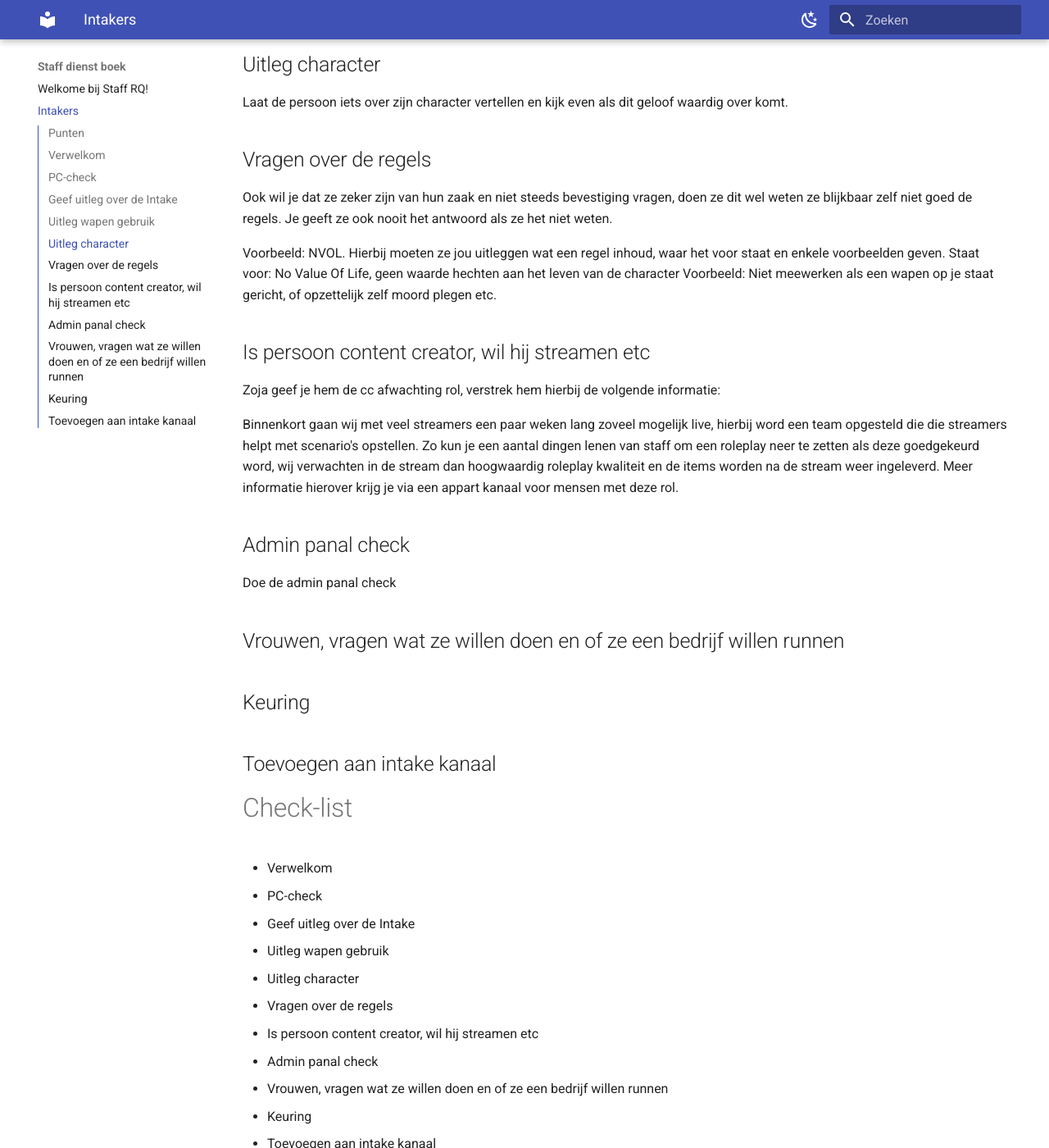
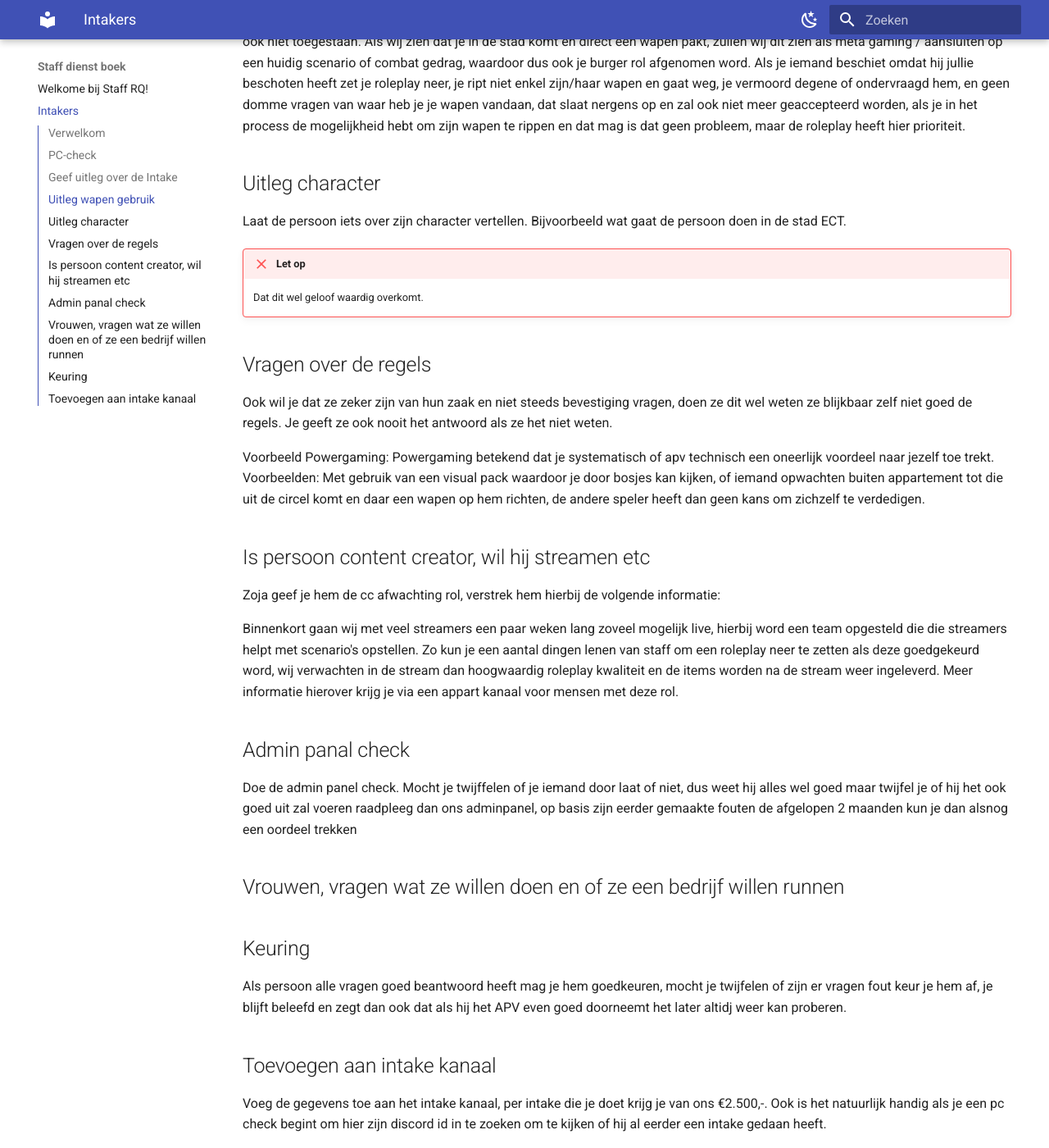
Before and after one commit to rqniels/Staff, an MkDocs documentation site: the page built from docs/intake.md, in a window 1280 px wide and 1400 px high, scrolled down 1684 px. Shown: the whole window at 82% size. Built offline with MkDocs 1.6.1 and Material for MkDocs 9.7.7, drawn with Linux system fonts in a browser that asks for light colours; some of the changed text lies outside the part shown.

Commit message:
Update 3

```diff
--- a/docs/intake.md
+++ b/docs/intake.md
@@ -1,12 +1,16 @@
-# Intakers
+# **Welkom bij de Intakers Takenlijst!**
 
-## Punten
-Deze is special gemaakt voor de personen die intakers zijn. Hier worden alle punten besproken die ook in het gespreken moeten worden getoets.
+**Beste Intakers,**
+
+Welkom bij de Intakers Takenlijst! Dit is jouw roadmap voor succes, gepresenteerd op Github. Hier bieden we een stapsgewijze uitleg van alles wat je moet doen. Je kunt altijd terugkomen om te controleren of je alles hebt gedaan. We zijn hier om je te begeleiden en te ondersteunen bij elke stap van het proces. Laten we samen aan de slag gaan en al je taken succesvol volbrengen!
+
+!!! failure " Let op "
+    Dit is speciaal gemaakt voor de intakers. Andere staff leden die geen intaker hebben hier dus helemaal niks aan.
 
 ## Verwelkom
 Verwelkom de speler em stel jezelf even voor. Blijf hierbij zeer beleefd en enthousiast over het feit dat persoon een intake komt doen.
 ## PC-check
-Laat een keurmeester beginnen met een PC check
+Als persoon vaak schiet (bij een gang zit), of je dat kan zien in de logs, laat dan een pc check uitvoeren als er een keurmeester aanwezig is, die kan je vantevoren in #staff ooc ff oproepen als je een intake gaat doen.
 ## Geef uitleg over de Intake
 De reden waarom wij over gaan naar whitelisted is omdat de roleplay in FiveM steeds slechter word in openbare servers, dit komt door combat steden die zich roleplay steden noemen waar niet gehandhaafd word op de basis regels waardoor mensen niet weten wat roleplay is.
 
@@ -35,15 +39,16 @@
 Als wij zien dat je in de stad komt en direct een wapen pakt, zullen wij dit zien als meta gaming / aansluiten op een huidig scenario of combat gedrag, waardoor dus ook je burger rol afgenomen word.
 Als je iemand beschiet omdat hij jullie beschoten heeft zet je roleplay neer, je ript niet enkel zijn/haar wapen en gaat weg, je vermoord degene of ondervraagd hem, en geen domme vragen van waar heb je je wapen vandaan, dat slaat nergens op en zal ook niet meer geaccepteerd worden, als je in het process de mogelijkheid hebt om zijn wapen te rippen en dat mag is dat geen probleem, maar de roleplay heeft hier prioriteit.
 ## Uitleg character
-Laat de persoon iets over zijn character vertellen en kijk even als dit geloof waardig over komt.
+Laat de persoon iets over zijn character vertellen. Bijvoorbeeld wat gaat de persoon doen in de stad ECT.
+!!! failure " Let op "
+    Dat dit wel geloof waardig overkomt.
 ## Vragen over de regels
 Ook wil je dat ze zeker zijn van hun zaak en niet steeds bevestiging vragen, doen ze dit wel weten ze blijkbaar zelf niet goed de regels.
 Je geeft ze ook nooit het antwoord als ze het niet weten.
 
-Voorbeeld: NVOL.
-Hierbij moeten ze jou uitleggen wat een regel inhoud, waar het voor staat en enkele voorbeelden geven.
-Staat voor: No Value Of Life, geen waarde hechten aan het leven van de character
-Voorbeeld: Niet meewerken als een wapen op je staat gericht, of opzettelijk zelf moord plegen etc.
+Voorbeeld Powergaming:
+Powergaming betekend dat je systematisch of apv technisch een oneerlijk voordeel naar jezelf toe trekt.
+Voorbeelden: Met gebruik van een visual pack waardoor je door bosjes kan kijken, of iemand opwachten buiten appartement tot die uit de circel komt en daar een wapen op hem richten, de andere speler heeft dan geen kans om zichzelf te verdedigen.
 ## Is persoon content creator, wil hij streamen etc
 Zoja geef je hem de cc afwachting rol, verstrek hem hierbij de volgende informatie:
 
@@ -52,20 +57,22 @@
 Zo kun je een aantal dingen lenen van staff om een roleplay neer te zetten als deze goedgekeurd word, wij verwachten in de stream dan hoogwaardig roleplay kwaliteit en de items worden na de stream weer ingeleverd.
 Meer informatie hierover krijg je via een appart kanaal voor mensen met deze rol.
 ## Admin panal check
-Doe de admin panal check
+Doe de admin panel check. Mocht je twijffelen of je iemand door laat of niet, dus weet hij alles wel goed maar twijfel je of hij het ook goed uit zal voeren raadpleeg dan ons adminpanel, op basis zijn eerder gemaakte fouten de afgelopen 2 maanden kun je dan alsnog een oordeel trekken
 ## Vrouwen, vragen wat ze willen doen en of ze een bedrijf willen runnen
 ## Keuring
+Als persoon alle vragen goed beantwoord heeft mag je hem goedkeuren, mocht je twijfelen of zijn er vragen fout keur je hem af, je blijft beleefd en zegt dan ook dat als hij het APV even goed doorneemt het later altidj weer kan proberen.
 ## Toevoegen aan intake kanaal
+Voeg de gegevens toe aan het intake kanaal, per intake die je doet krijg je van ons €2.500,-. Ook is het natuurlijk handig als je een pc check begint om hier zijn discord id in te zoeken om te kijken of hij al eerder een intake gedaan heeft.
 
 # Check-list
-- Verwelkom
-- PC-check
-- Geef uitleg over de Intake
-- Uitleg wapen gebruik
-- Uitleg character
-- Vragen over de regels
-- Is persoon content creator, wil hij streamen etc
-- Admin panal check
-- Vrouwen, vragen wat ze willen doen en of ze een bedrijf willen runnen
-- Keuring
-- Toevoegen aan intake kanaal
+- [ ] Verwelkom
+- [ ] PC-check
+- [ ] Geef uitleg over de Intake
+- [ ] Uitleg wapen gebruik
+- [ ] Uitleg character
+- [ ] Vragen over de regels
+- [ ] Is persoon content creator, wil hij streamen etc
+- [ ] Admin panal check
+- [ ] Vrouwen, vragen wat ze willen doen en of ze een bedrijf willen runnen
+- [ ] Keuring
+- [ ] Toevoegen aan intake kanaal
```
